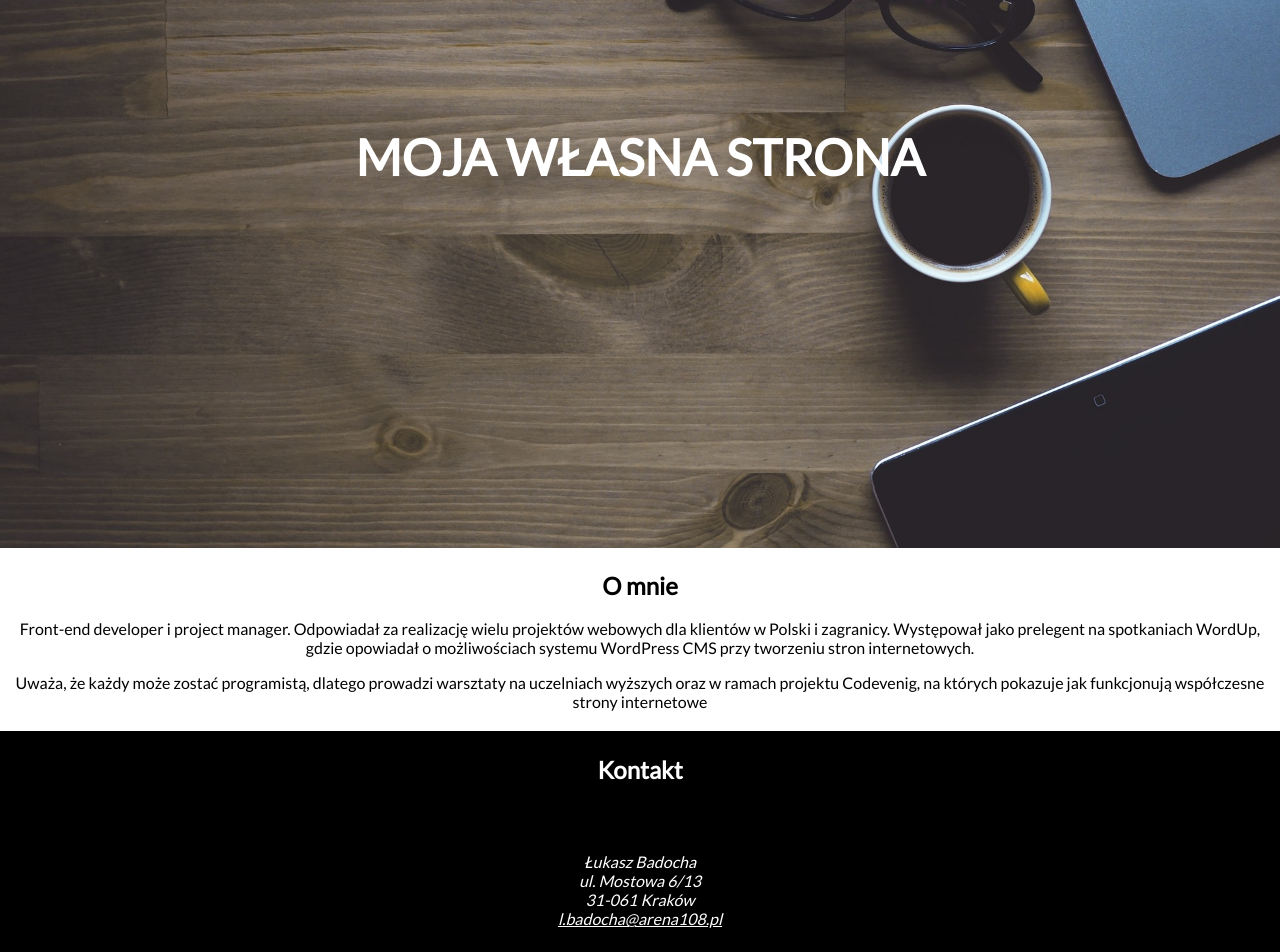
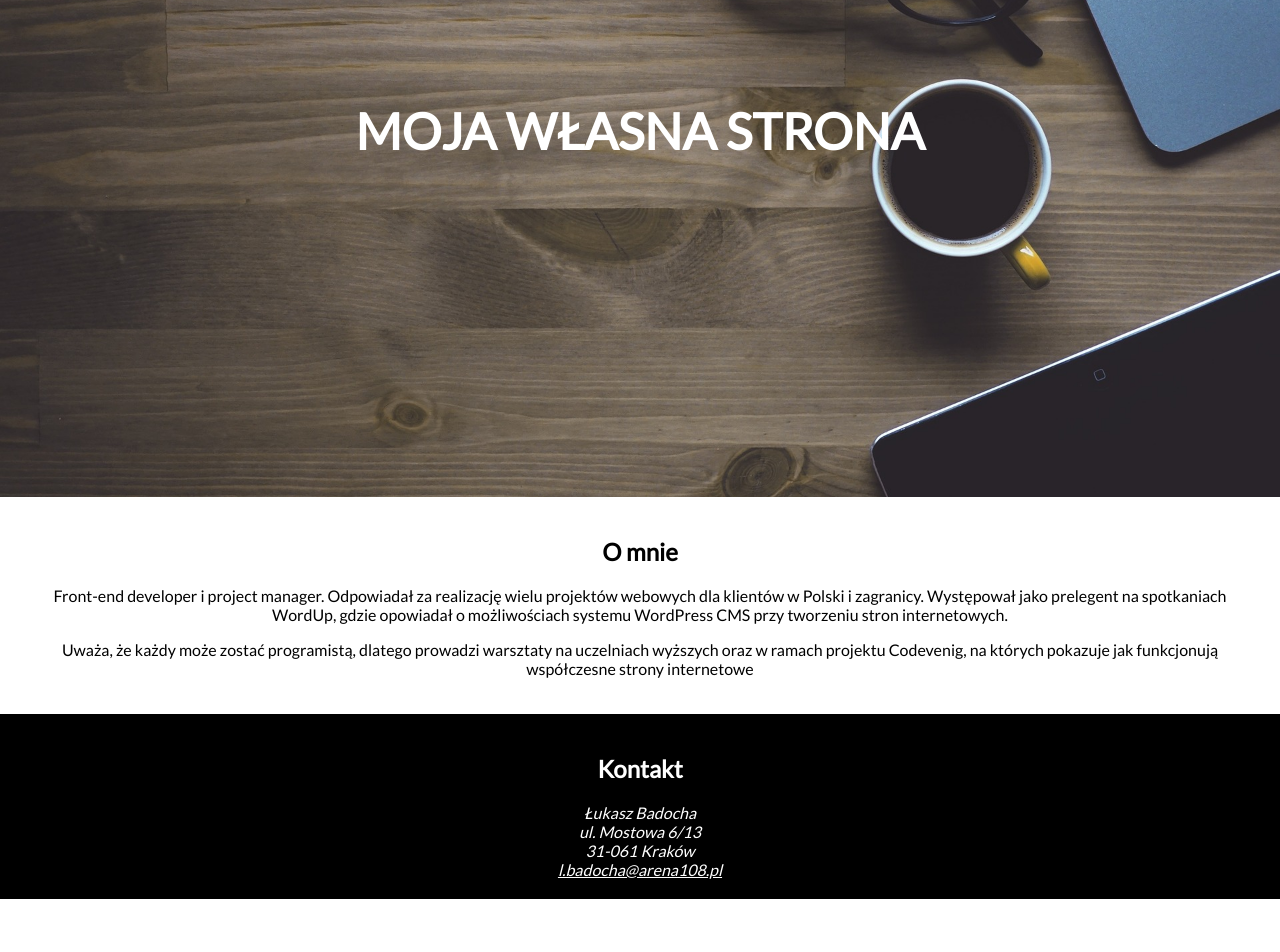
Before and after one commit to mateuszmolka/ProjektDoPoprawyCSS, a plain HTML site: page index.html in a window 1280 px wide. Shown: the part 303-1255 px from the top of the page. After the commit the page ends 1202 px from the top, so only its background shows below. Drawn offline with Linux system fonts and the light colour scheme.

Commit message:
FInal version

```diff
--- a/css/style.css
+++ b/css/style.css
@@ -5,6 +5,9 @@
 
 body {
     margin: 0;
+}
+section, footer{
+    padding: 20px 40px;
 }
 /*General styles end*/
 /*Menu styles*/
@@ -38,6 +41,10 @@ margin: 1em;
 #header{
     position: relative;
     margin: 0;
+    background-image: url(../img/header-background.jpg);
+    height: 100vh;
+    background-position: center;
+    background-size: cover;
 }
 
 #header > img {
@@ -69,14 +76,11 @@ margin-bottom: 0;
 #contact > address, a {
     text-align: center;
     color: white;
-    padding: 1.5em;
     overflow: hidden;
-    margin-top: 0.3em;
 }
 
 #contact > h2 {
     text-align: center;
     color: white;
-    padding: 1em;
     overflow: hidden;
 }
--- a/index.html
+++ b/index.html
@@ -24,7 +24,7 @@
 <!--Nagłówek strony - START -->
 
   <header id="header">
-    <img src="img/header-background.jpg" alt="Zdjęcie nagłówkowe">
+
     <h1 id="main-header-text">Moja własna strona</h1>
   </header>
 
```
